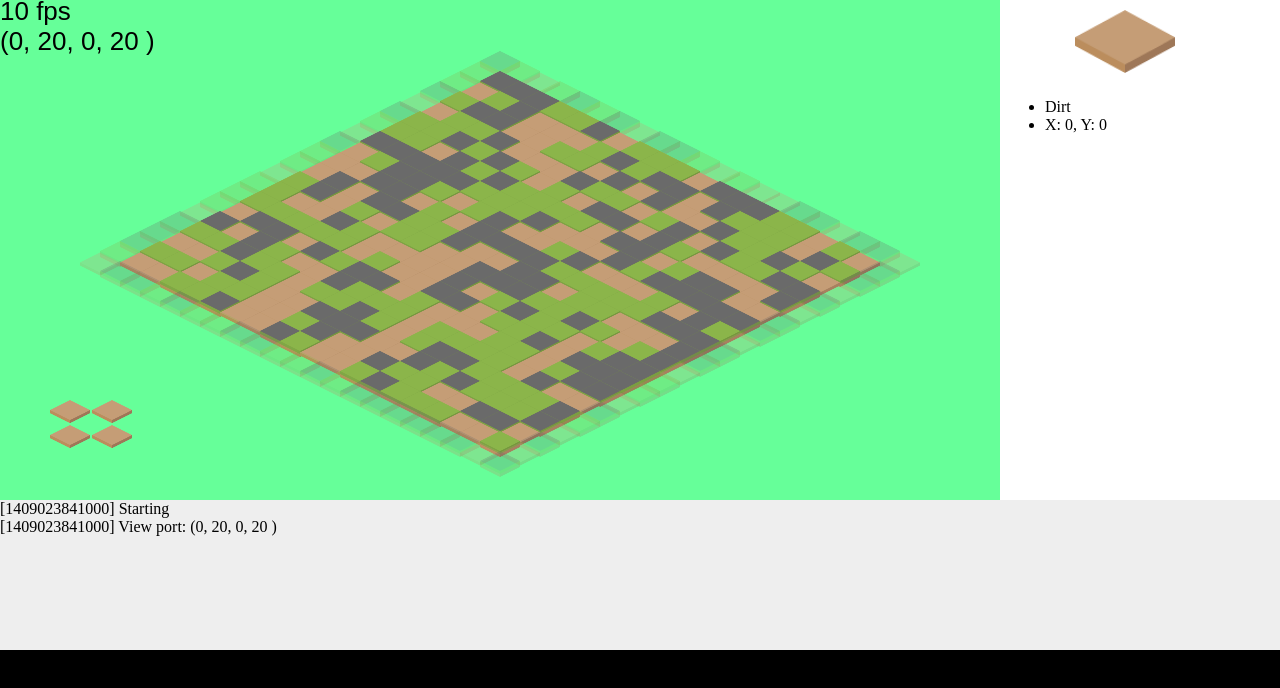
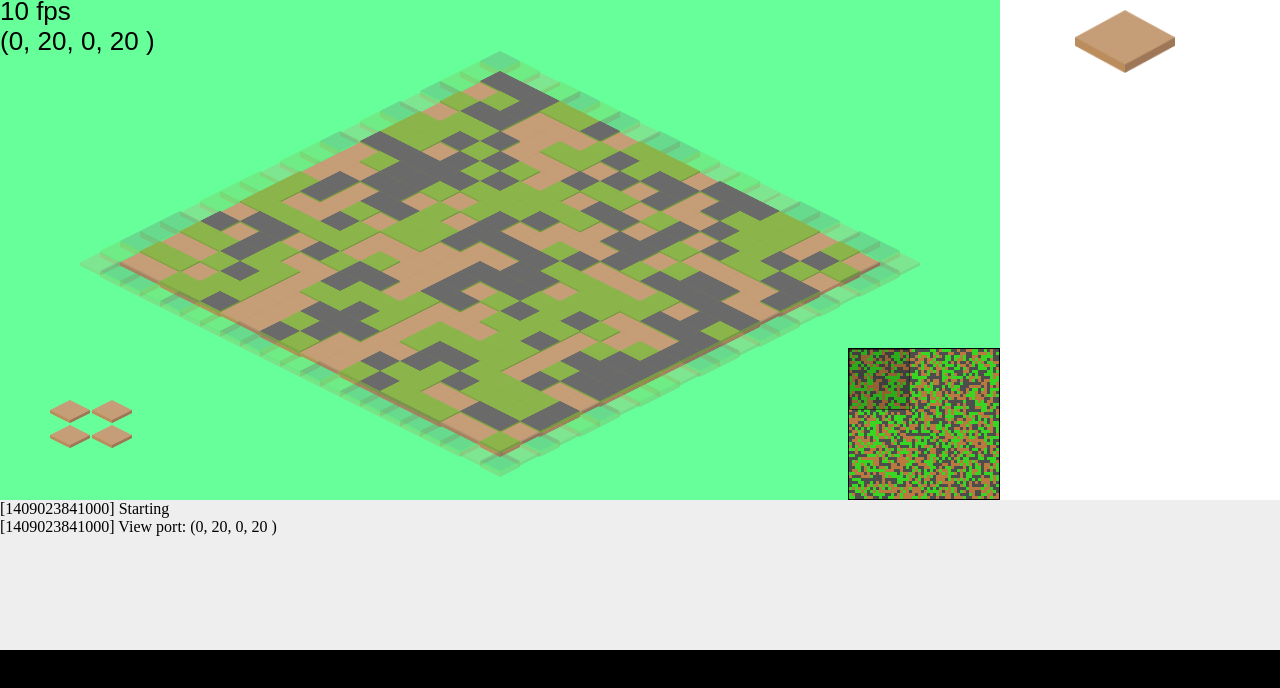
Before and after one commit to robertwaltham/isometric-generator, a plain HTML site: page generator.html in a window 1280 px wide. Shown: the top 688 px of the page. Drawn offline with Linux system fonts and the light colour scheme; animation ran at ten frames a second.

Commit message:
added minimap rendering

```diff
--- a/actor.js
+++ b/actor.js
@@ -2,8 +2,12 @@
 function Actor(x, y, sprite){
     this.position = new PIXI.Point(x, y);
     this.sprite = sprite;
+    this.setPosition(x, y);
 }
 
 Actor.prototype.update = function(time){};
 Actor.prototype.sprite = null;
 Actor.prototype.position = null;
+Actor.prototype.setPosition = function(x, y){
+
+}
--- a/generator.html
+++ b/generator.html
@@ -25,8 +25,6 @@
         </div>
         <div class="list-pad">
             <ul>
-                <li>Dirt</li>
-                <li>X: 0, Y: 0</li>
             </ul>
         </div>
     </div>
--- a/generator.js
+++ b/generator.js
@@ -12,6 +12,7 @@ var Generator = {
         canvas_width: 1000,
         canvas_height: 500,
         sprite_anchor: 0.5,
+        minimap_size:150,
         texture_paths:{
             dirt:"resources/road/dirt.png",
             grass:"resources/road/grass.png",
@@ -22,6 +23,11 @@ var Generator = {
             south:"resources/road/lotCornerSouth.png"
 
         },
+        texture_minimap_colors:{
+            dirt:0xBA793F,
+            grass:0x37D622,
+            lot:0x4D4D4D
+        },
         texture_index:['dirt', 'grass', 'lot']
     },
     textures:[],
@@ -31,6 +37,9 @@ var Generator = {
     controls:[],
     highlightedTile:null,
     viewOrigin:{x:0, y:0},
+    minimap:null,
+    minimap_tile_size: 0,
+    minimap_widget:null,
     text:{
         fps:null,
         // click:null,
@@ -117,9 +126,6 @@ var Generator = {
         this.controls['south'].x = 50;
         this.controls['south'].y = 425;
 
-
-
-
         for(var ctrl in this.controls){
             this.controls[ctrl].interactive = true;
             this.controls[ctrl].name = ctrl;
@@ -134,7 +140,40 @@ var Generator = {
             };
         }
 
+        //configure minimap
+        this.minimap = new PIXI.Graphics();
+        this.minimap.lineStyle(1, 0x000000, 1);
+        this.minimap.drawRect(-1, -1, this.options.minimap_size+1, this.options.minimap_size+1);
+        this.minimap.position = new PIXI.Point(this.options.canvas_width - this.options.minimap_size -1,
+            this.options.canvas_height - Generator.options.minimap_size -1);
+        this.minimap.lineStyle(0, 0x000000, 0);
 
+        this.minimap_tile_size = this.options.minimap_size / this.options.tile_count_x;
+        for(var col in this.tiles){
+            for(var tile_index in this.tiles[col]){
+                var tile = this.tiles[col][tile_index];
+                var color = this.options.texture_minimap_colors[tile.texture_def];
+                this.minimap.beginFill(color, 1);
+                this.minimap.drawRect(tile.x * this.minimap_tile_size,
+                    tile.y * this.minimap_tile_size,
+                    this.minimap_tile_size,
+                    this.minimap_tile_size);
+                this.minimap.endFill();
+            }
+        }
+
+        //configure selected area on minimap
+        this.minimap_widget = new PIXI.Graphics();
+        this.minimap_widget.lineStyle(1, 0x000000, 0.5);
+        this.minimap_widget.beginFill(0x000000, 0.2);
+        this.minimap_widget.drawRect(0,
+            0,
+            this.minimap_tile_size * this.options.view_tc_width,
+            this.minimap_tile_size * this.options.view_tc_height);
+        this.minimap_widget.endFill();
+        this.minimap.addChild(this.minimap_widget);
+
+        // configure selection events
         this.tileParent.mousedown = function(data){
             var pos = data.getLocalPosition(this);
             var tile = Generator.lib.isometricToOrtho(pos.x, pos.y,
@@ -152,6 +191,7 @@ var Generator = {
             }
         };
 
+        // add children to stage
         for(var text_label in this.text){
             this.stage.addChild(this.text[text_label]);
         }
@@ -159,6 +199,7 @@ var Generator = {
         for(var control in this.controls){
             this.stage.addChild(this.controls[control]);
         }
+        this.stage.addChild(this.minimap);
 
         this.renderer = PIXI.autoDetectRenderer(this.options.canvas_width, this.options.canvas_height);
 
@@ -213,6 +254,9 @@ var Generator = {
                     }
                 }
             }
+
+            Generator.minimap_widget.position = new PIXI.Point(rect.x1 * Generator.minimap_tile_size,
+                                                            rect.y1 * Generator.minimap_tile_size);
             Generator.text.viewport.setText("({0}, {1}, {2}, {3} )".format(rect.x1, rect.x2, rect.y1, rect.y2));
 
             Generator.lib.logMessage("View port: ({0}, {1}, {2}, {3} )".format(rect.x1, rect.x2, rect.y1, rect.y2));
```
